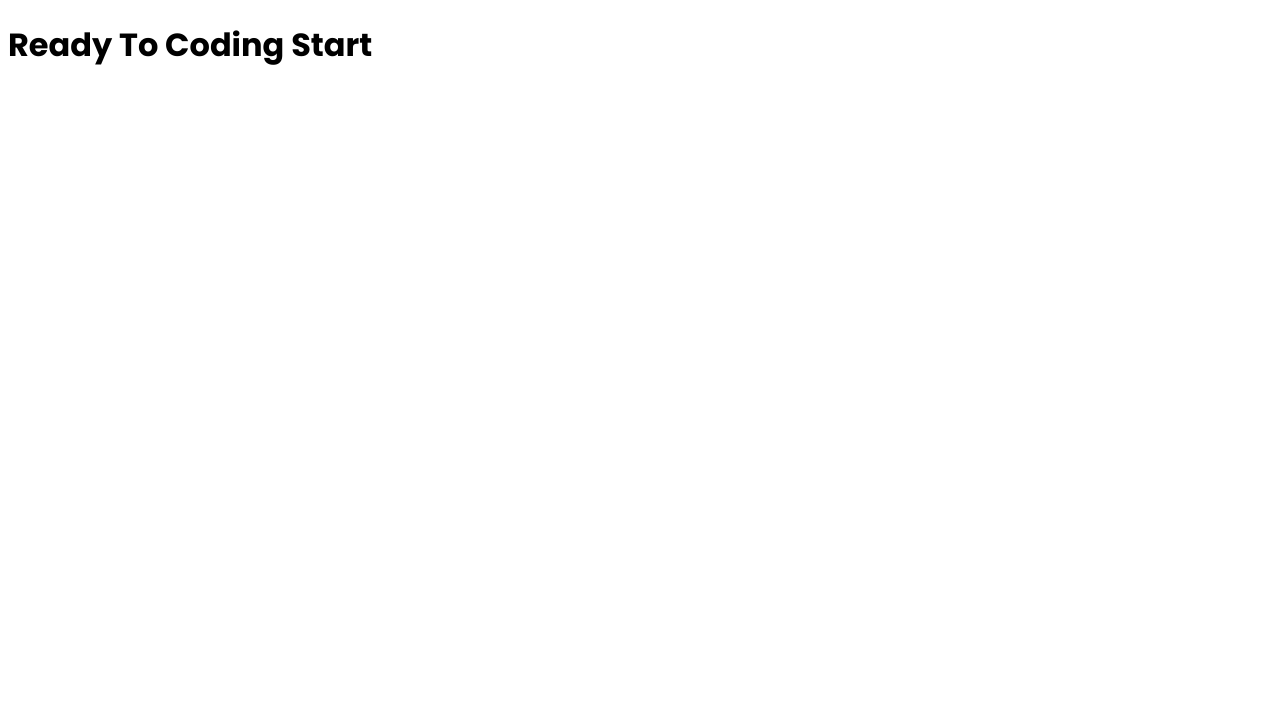
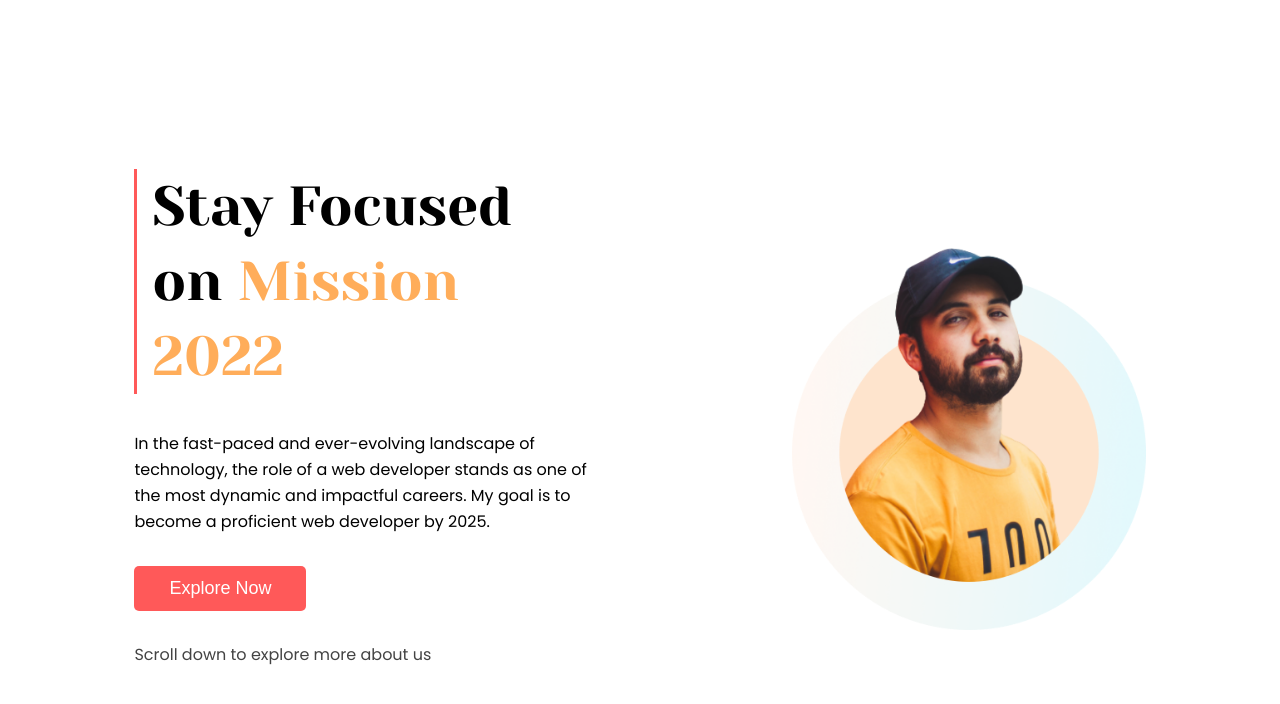
Before and after one commit to samiuzaman/Mission_2025, a plain HTML site: page index.html in a window 1280 px wide. Drawn offline with Linux system fonts and the light colour scheme.

Commit message:
Header Section Code

```diff
--- a/index.html
+++ b/index.html
@@ -37,6 +37,23 @@
     <link rel="stylesheet" href="style/responsive.css" />
   </head>
   <body>
-    <h1>Ready To Coding Start</h1>
+    <header>
+      <div class="banner-text-container">
+        <h1>
+          Stay Focused on
+          <span>Mission 2022</span>
+        </h1>
+        <p>
+          In the fast-paced and ever-evolving landscape of technology, the role
+          of a web developer stands as one of the most dynamic and impactful
+          careers. My goal is to become a proficient web developer by 2025.
+        </p>
+        <button>Explore Now</button>
+        <p>Scroll down to explore more about us</p>
+      </div>
+      <div class="banner-image">
+        <img src="images/person/person-2.png" alt="" />
+      </div>
+    </header>
   </body>
 </html>
--- a/style/responsive.css
+++ b/style/responsive.css
@@ -0,0 +1,17 @@
+@media screen and (max-width: 576px){
+    header{
+        width: 90%;
+        flex-direction: column;
+    }
+    .banner-text-container{
+        width: 100%;
+    }
+    .banner-text-container h1{
+        font-size: 42px;
+        line-height: 48px;
+        border-left: none;
+    }
+    .banner-image{
+        width: 100%;
+    }
+}
--- a/style/style.css
+++ b/style/style.css
@@ -7,8 +7,7 @@
   box-sizing: border-box;
 }
 /* Reset Code End Here */
-/* font-family: "Yeseva One", serif;
-font-weight: 400;
+/*
 font-family: "Yeseva One", serif;
 font-weight: 400;
 font-family: "Manrope", sans-serif;
@@ -18,9 +17,9 @@ body {
   font-weight: 400;
 }
 p {
-  font-size: 18px;
+  font-size: 16px;
   font-weight: 400;
-  line-height: 24px;
+  line-height: 26px;
 }
 h2 {
   font-size: 42px;
@@ -39,8 +38,45 @@ button {
   background-color: #ff5959;
   color: #fff;
   border: none;
-  padding: 12px;
+  padding: 12px 35px;
+  font-size: 18px;
+  font-weight: 400;
+  border-radius: 5px;
+  margin: 15px 0;
 }
-section{
-    margin-bottom: 100px;
+section {
+  margin-bottom: 100px;
 }
+/* Header Section Code Start Here */
+header {
+  width: 80%;
+  height: 100vh;
+  margin: 0 auto;
+  display: flex;
+  justify-content: space-between;
+  align-items: center;
+}
+.banner-text-container {
+  width: 45%;
+}
+.banner-text-container h1 {
+  font-family: Yeseva One;
+  font-size: 55px;
+  font-weight: 400;
+  line-height: 75px;
+  border-left: 3px solid #ff5959;
+  padding-left: 15px;
+}
+.banner-text-container h1 span {
+  color: #ffad5a;
+}
+.banner-text-container p:nth-last-child(1) {
+  color: #434343;
+}
+.banner-image {
+  width: 35%;
+}
+.banner-image img {
+  width: 100%;
+}
+/* Header Section Code End Here */
```
